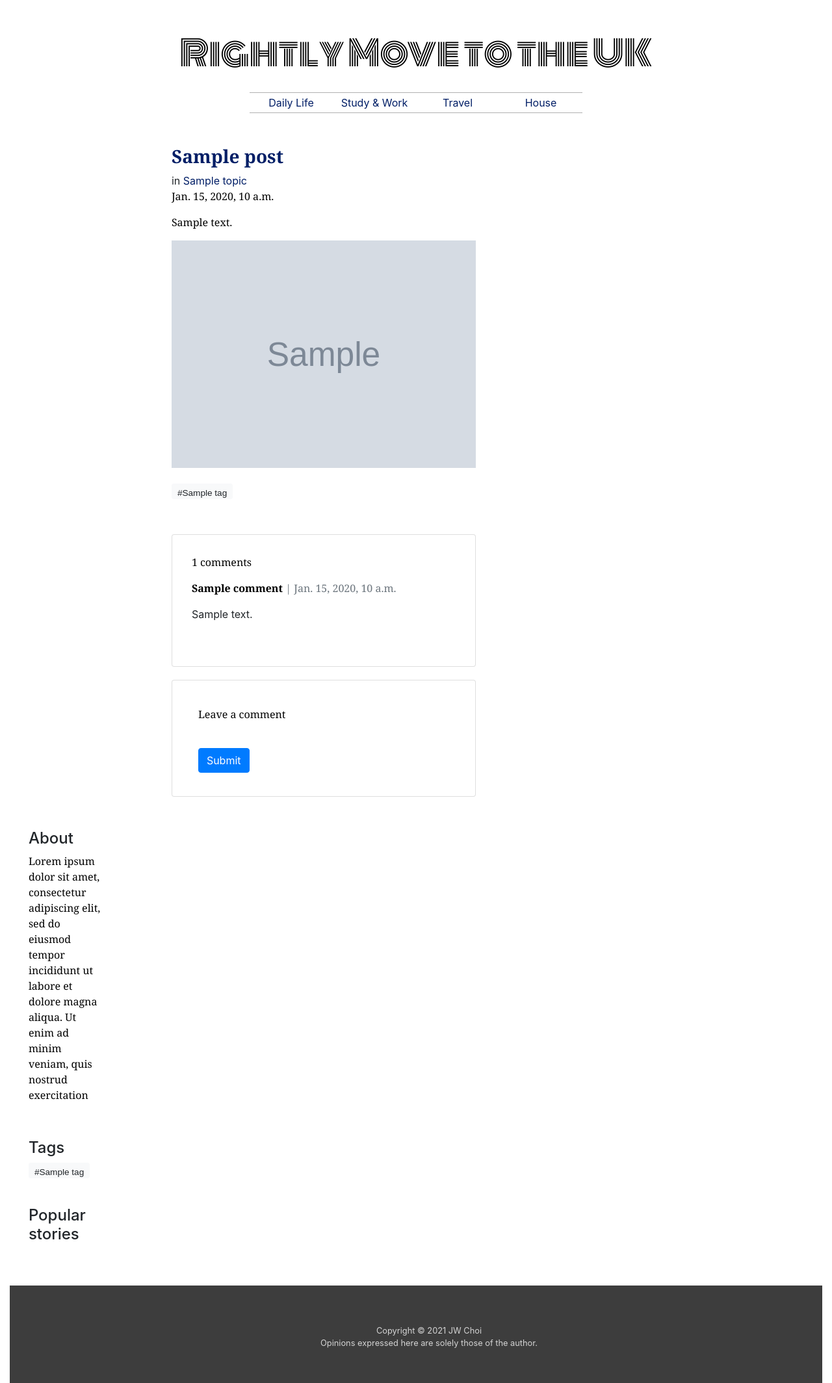
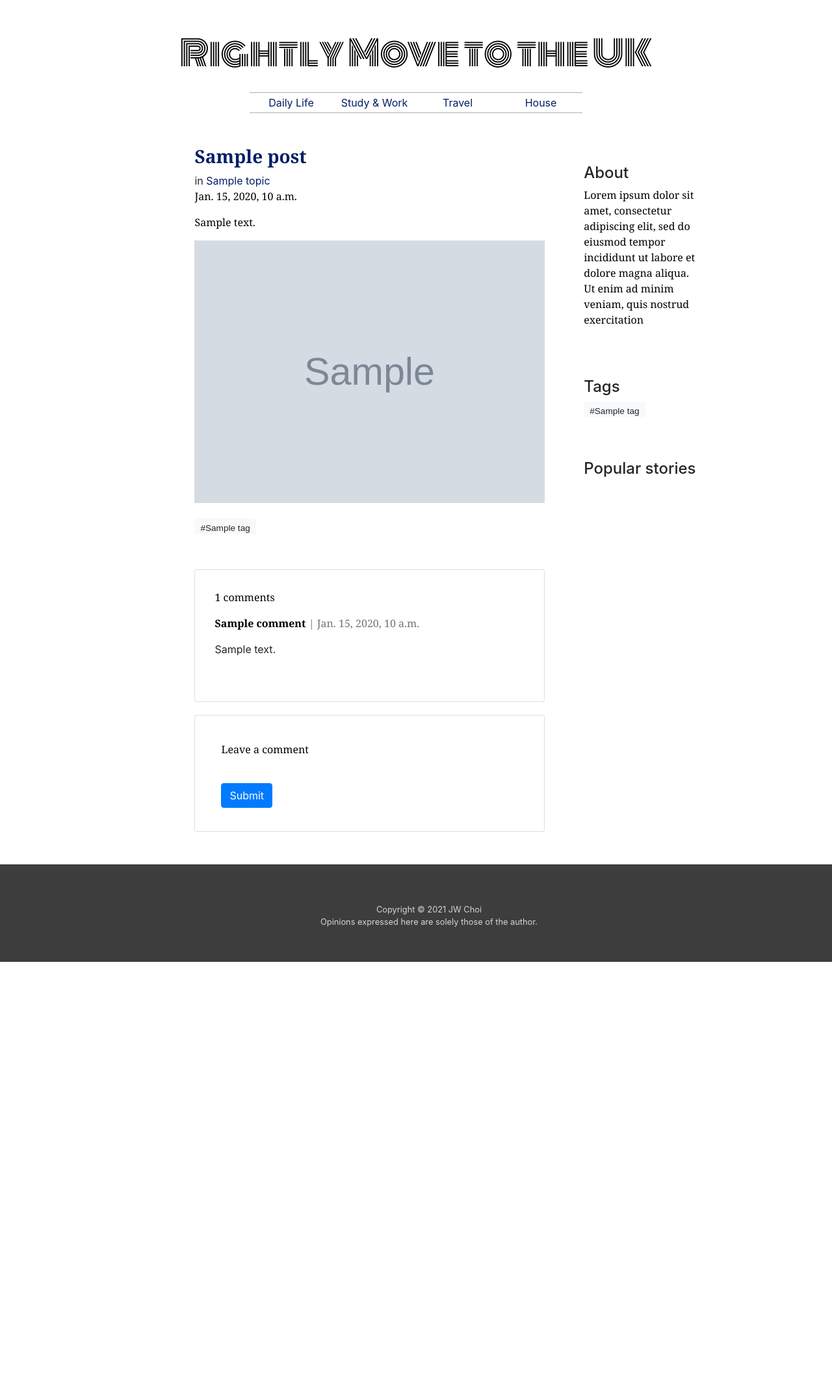
Before and after one commit to maktoob/Rightly_move, a Django app: template website/templates/website/post_detail.html in a window 1280 px wide. Shown: the part 56-2184 px from the top of the page at 65% size. After the commit the page ends 1536 px from the top, so only its background shows below. Run offline with Django 3.2, Linux system fonts and the light colour scheme; the template is opened without the code that fills it: most values are stand-ins (such as "Sample title", 1, 10 or a date in 2020); grey boxes marked "Sample" are stand-in pictures; some libraries are stand-ins or nearby versions; some web fonts are replaced.

Commit message:
Config sidebar on post details

```diff
--- a/website/templates/website/post_detail.html
+++ b/website/templates/website/post_detail.html
@@ -3,8 +3,8 @@
 {% block content %}
 <div class="content-fluid">
     <div class="row post-wrapper">
-        <div class="col-lg-2"></div>
-        <div class="col-lg-7 post">
+        <div class="col-lg-4"></div>
+        <div class="col-lg-8 post">
             <h3>{{ post.title }}</h3>
             in {% for category in categories %}
             <a href="{% url 'post_by_category' category.topic %}">{{ category.topic }}<br>
@@ -46,5 +46,6 @@
         </div>
         </div>
     </div>
+    </div>
 </div>
 {% endblock content %}
```
